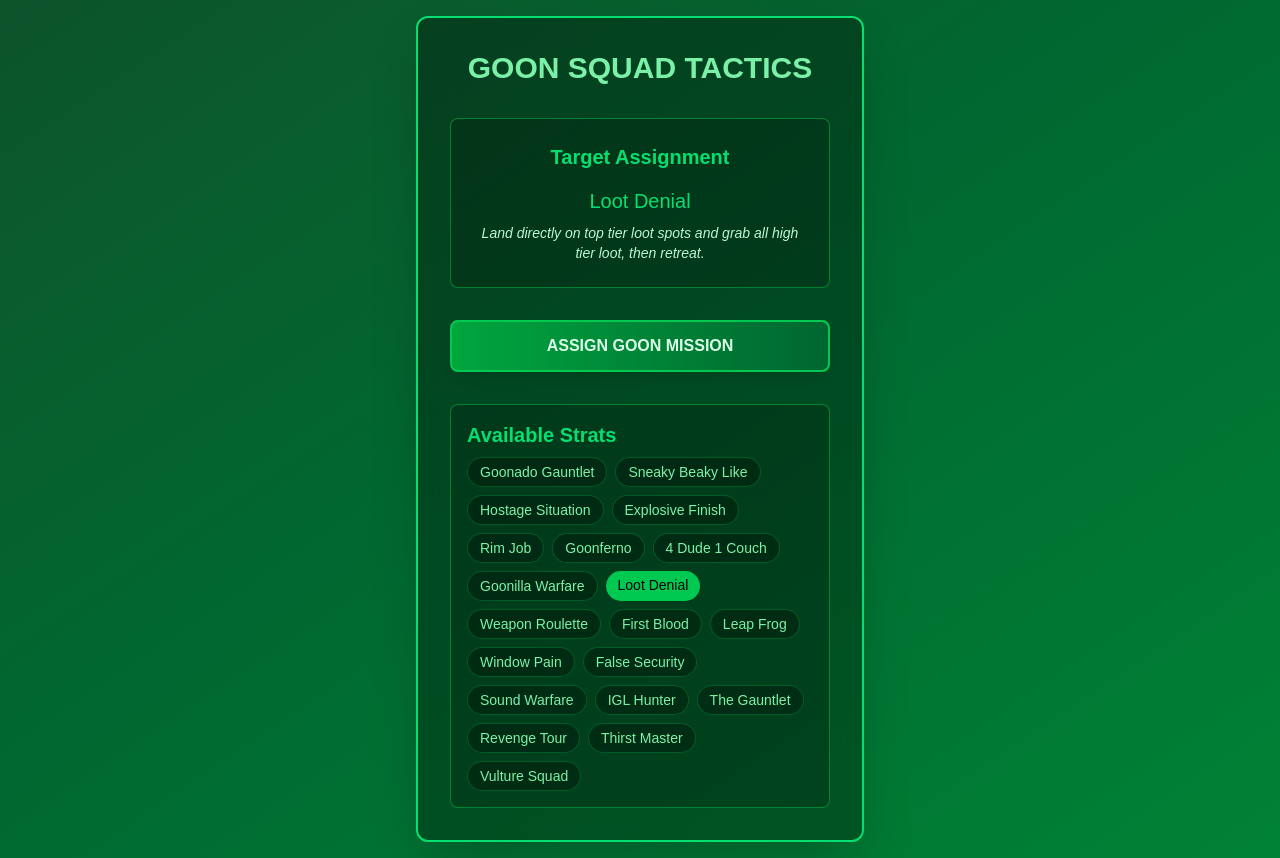
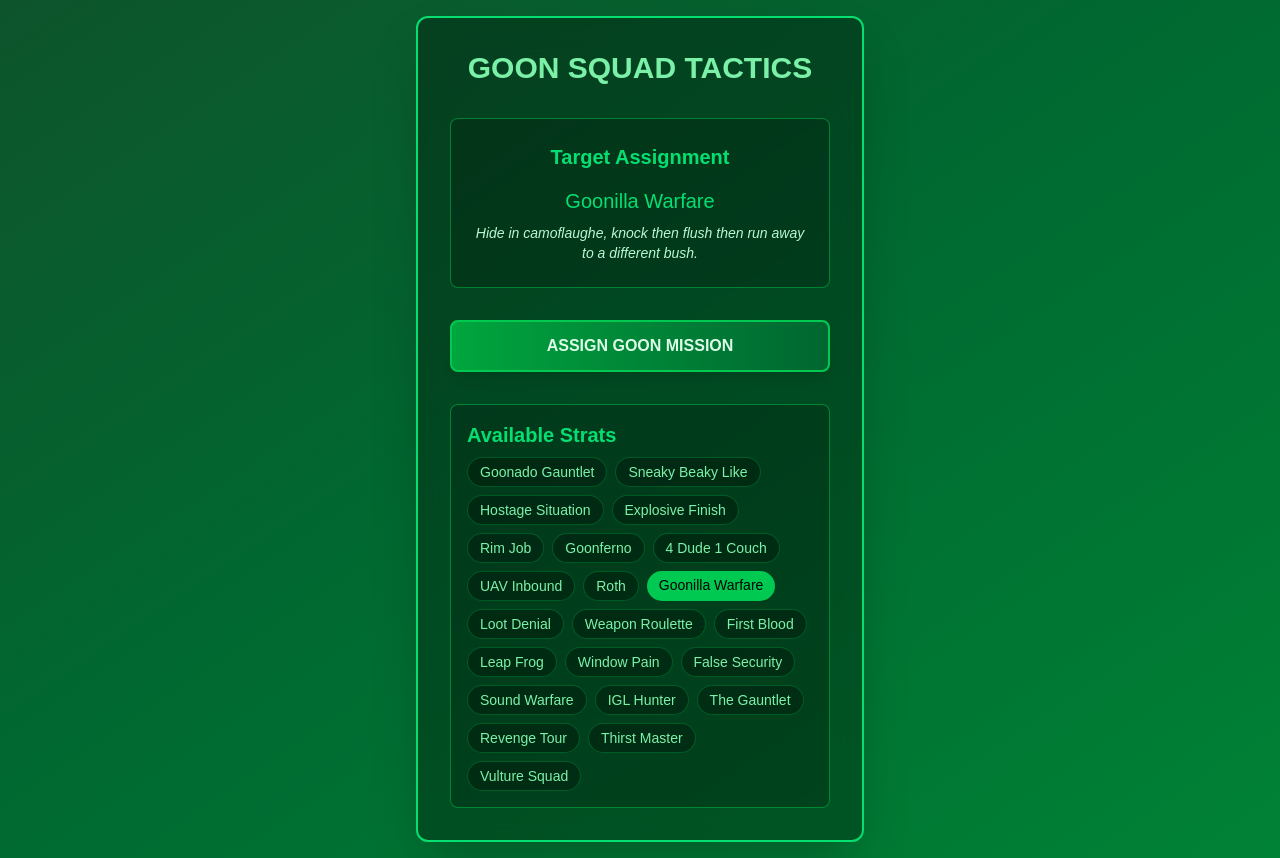
Before and after one commit to HunterGalloway-dev/hotdrop-strat-roullete, a Next.js app: page / in a window 1280 px wide. Built offline with nearby package versions, Linux system fonts and the light colour scheme.

Commit message:
More strats

```diff
--- a/src/app/page.tsx
+++ b/src/app/page.tsx
@@ -40,6 +40,14 @@ export default function RandomStratGenerator() {
     {
       title: "4 Dude 1 Couch",
       desc: "Knock an enemy and all gather around trapping them in and emoting on them."
+    },
+    {
+      title: "UAV Inbound",
+      desc: "All 4 randomly UAV drop to elimate the high value target."
+    },
+    {
+      title: "Roth",
+      desc: "Roth"
     },
     {
       title: "Goonilla Warfare",
```
